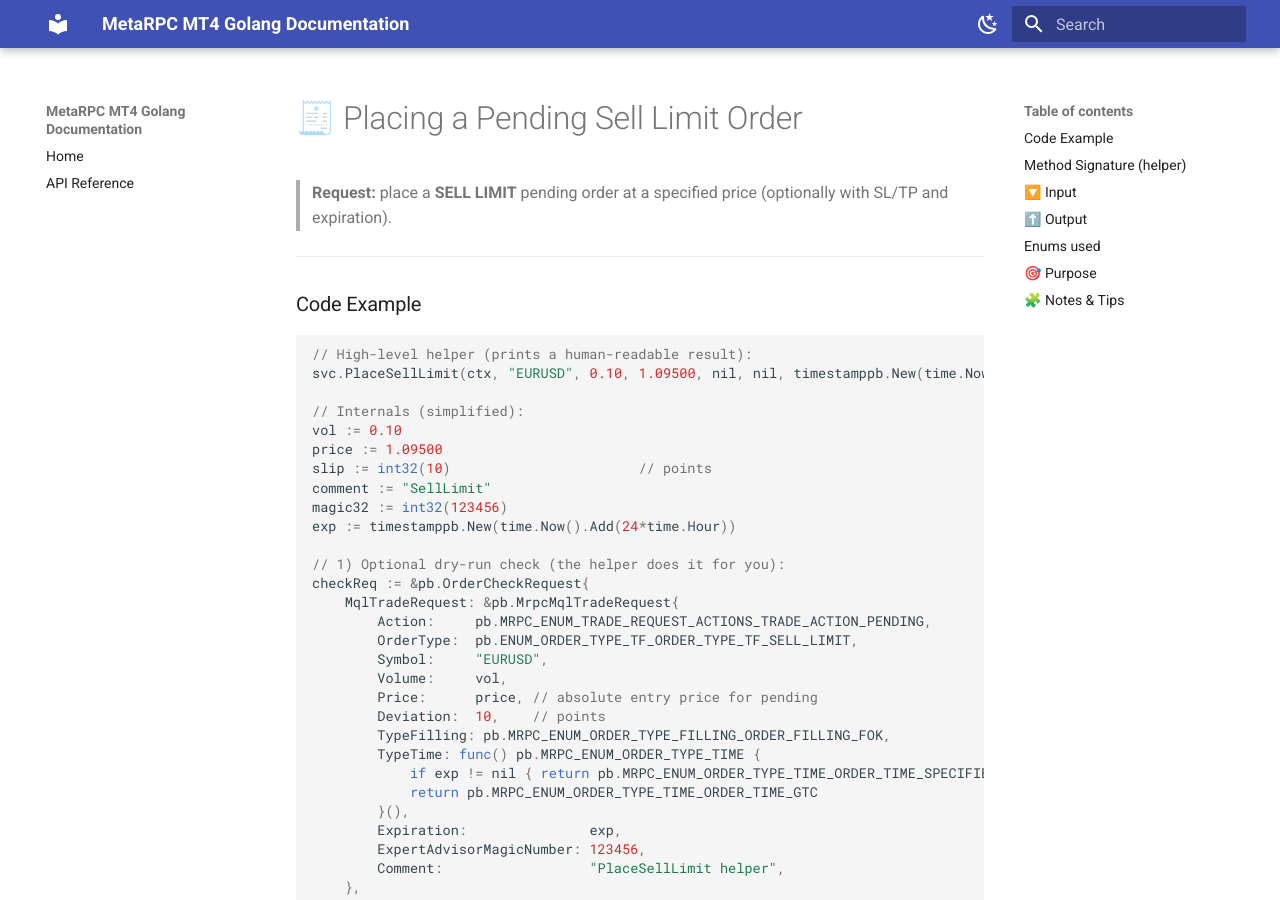
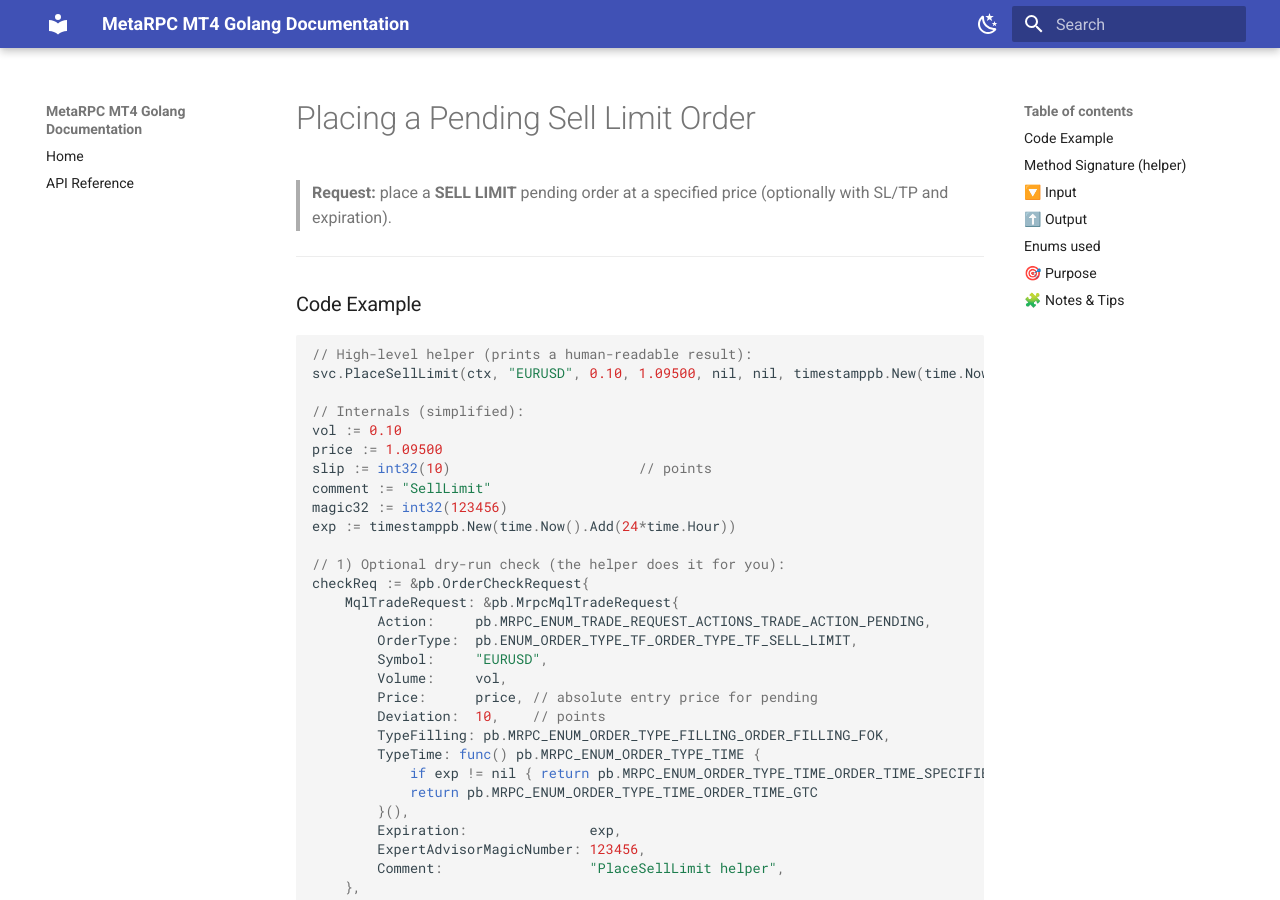
Before and after one commit to MetaRPC/GoMT5, an MkDocs documentation site: the page built from docs/TradingOps(DANGEROUS)/PlaceSellLimit.md, in a window 1280 px wide and 900 px high. Built offline with MkDocs 1.6.1 and Material for MkDocs 9.7.7, drawn with Linux system fonts in a browser that asks for light colours.

```diff
--- a/docs/TradingOps(DANGEROUS)/PlaceSellLimit.md
+++ b/docs/TradingOps(DANGEROUS)/PlaceSellLimit.md
@@ -1,4 +1,4 @@
-# 🧾 Placing a Pending Sell Limit Order
+#  Placing a Pending Sell Limit Order
 
 > **Request:** place a **SELL LIMIT** pending order at a specified price (optionally with SL/TP and expiration).
 
```
